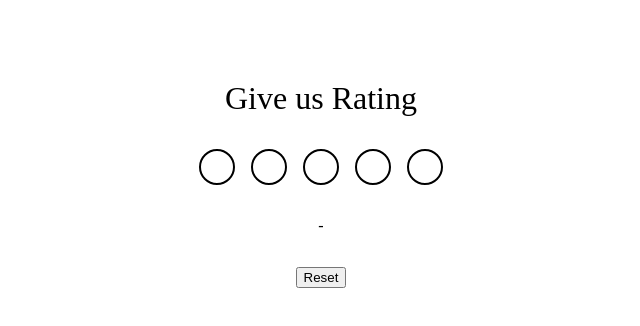
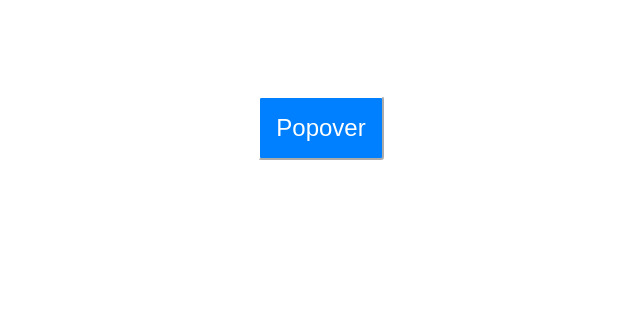
Before and after one commit to Anish-Parkhi/react_daily_ldn, a React (Vite) app: page / in a window 1280 px wide. Shown: the top 326 px of the page, without its empty margins (319-959 px from the left). Built offline with nearby package versions, Linux system fonts and the light colour scheme.

Commit message:
daily task #2 PopOver

```diff
--- a/src/App.jsx
+++ b/src/App.jsx
@@ -1,11 +1,12 @@
 import './App.css';
 import StarRating from './components/StarRating/StarRating';
+import PopOver from './components/Popover/PopOver';
 
 function App() {
 
   return (
     <>
-      <StarRating />
+      <PopOver />
     </>
   );
 }
--- /dev/null
+++ b/src/components/Popover/PopOver.jsx
@@ -0,0 +1,22 @@
+import React, { useState } from 'react';
+import styles from './PopOver.module.css';
+function PopOver() {
+  const [open, setOpen] = useState(false);
+  return (
+    <div className={styles.popOverMainContainer}>
+      <div className={styles.popOverContainerWrapper}>
+        <button
+          onClick={() => {
+            setOpen((prev) => !prev);
+          }}
+          className={styles.popOverMainButton}
+        >
+          Popover
+        </button>
+      </div>
+      {open ? <div className={styles.popUpContainer}>This is the popover container</div> : null}
+    </div>
+  );
+}
+
+export default PopOver;
--- /dev/null
+++ b/src/components/Popover/PopOver.module.css
@@ -0,0 +1,31 @@
+.popOverMainContainer{
+    width: 100%;
+    height: 100vh;
+    flex: 1;
+    justify-content: center;
+}
+.popOverContainerWrapper{
+    display: flex;
+    justify-content: center;
+    padding-top: 6rem;
+}
+.popOverMainButton{
+    font-size: 1.5rem;
+    padding: 1rem;
+    background-color: #0080ff;
+    color: white;
+    border-color: white;
+    border-radius: 0.2rem;
+}
+.popUpContainer{
+    background-color: black;
+    color: white;
+    width: 20%;
+    padding: 0.5rem;
+    justify-content: center;
+    margin: auto;
+    border-color: black;
+    border-radius: 0.2rem;
+    text-align: center;
+    font-size: 1.5rem;
+}
```
